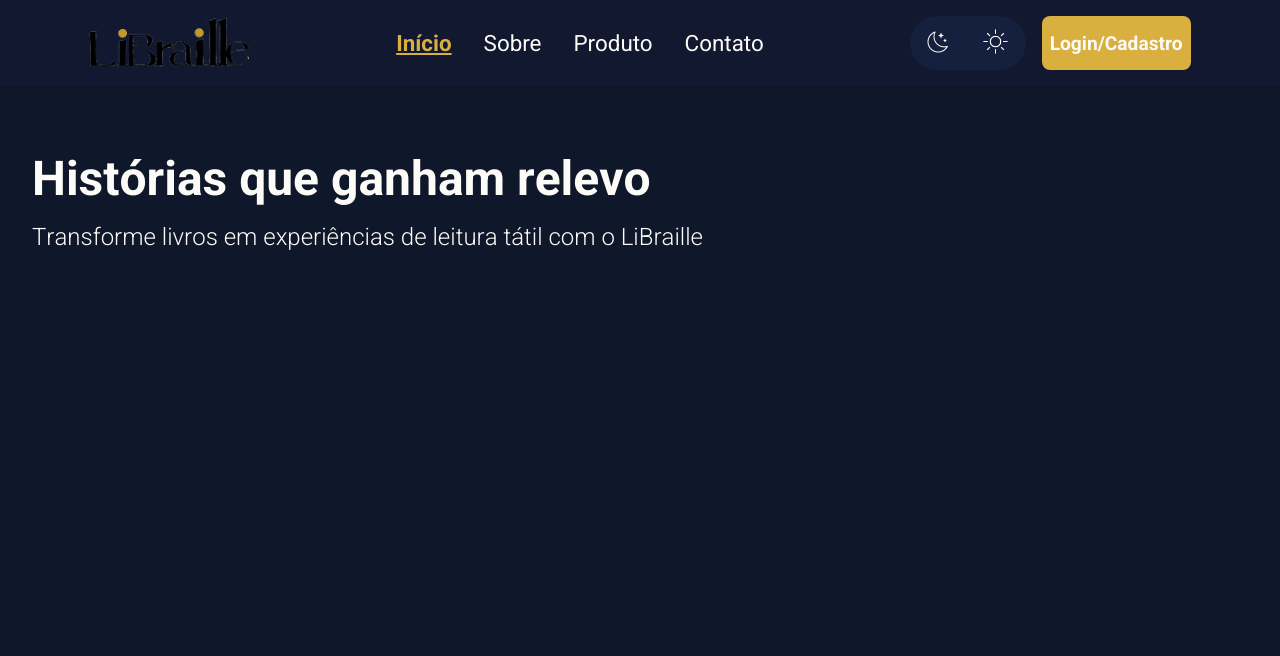
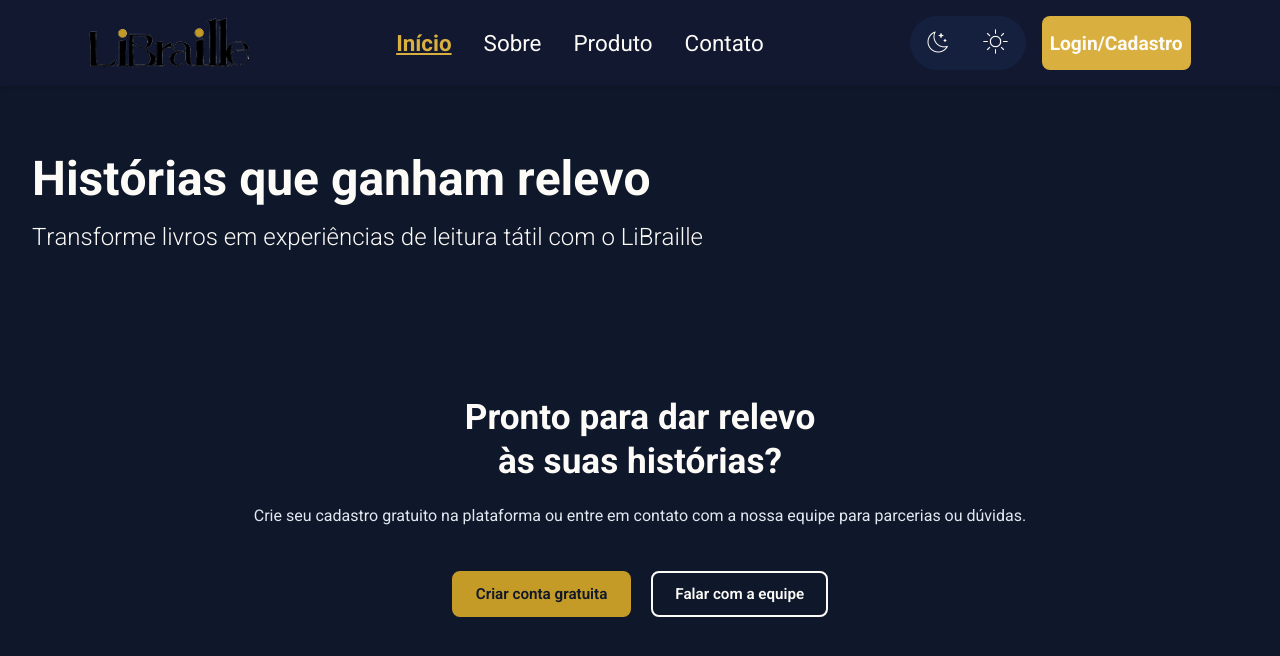
Before and after one commit to LiBraille/libraille-frontend, a React (Vite) app: page / in a window 1280 px wide. Shown: the top 656 px of the page. Built offline with nearby package versions, Linux system fonts and the light colour scheme.

Commit message:
feat: adicionar componente CallToAction à página Home e corrigir textos

```diff
--- a/src/components/CallToAction/CallToAction.css
+++ b/src/components/CallToAction/CallToAction.css
@@ -0,0 +1,80 @@
+.call-to-action {
+    width: 100%;
+    min-height: 420px;
+    padding: 80px 24px 40px;
+    display: flex;
+    flex-direction: column;
+    align-items: center;
+    justify-content: space-between;
+    gap: 35px;
+    background-color: #0f172A;
+    color: #FDFBF7;
+    text-align: center;
+}
+
+.cta-content{
+    width:100%;
+    max-width: 800px;
+    display: flex;
+    flex-direction: column;
+    align-items: center;
+}
+
+.cta-content h2{
+    color:#FDFBF7;
+    font-size: 2.2rem;
+    line-height: 1.25;
+    font-weight: 700;
+    margin-bottom: 20px;
+}
+
+.cta-content p{
+    max-height: 800px;
+    margin: 0 auto 30px;
+    font-size: 1rem;
+    line-height: 1.6;
+    color: #E2E8F0;
+}
+
+.cta-buttons{
+    display: flex;
+    flex-direction: row;
+    justify-content: center;
+    align-items: center;
+    gap: 20px;
+    flex-wrap: nowrap;
+    margin-top: 12px;
+}
+
+.cta-buttons button{
+    padding: 12px 22px;
+    border-radius: 8px;
+    font-size: 0.95rem;
+    font-weight: 600;
+    cursor: pointer;
+    transition: background-color 0.3s ease,
+    transform 0.3s ease;
+}
+
+.cta-primary{
+    background-color: #C59B27;
+    color: #0F172A;
+    border: 2px solid #C59B27;
+}
+
+.cta-primary:hover{
+    background-color: #0F172A;
+    color: #C59B27;
+    transform: translateY(-2px);
+}
+
+.cta-secondary{
+    background-color: #0F172A;
+    color: #FDFBF7;
+    border: 2px solid #FDFBF7;
+}
+
+.cta-secondary:hover{
+    background-color: #1D3557;
+
+}
--- a/src/components/CallToAction/CallToAction.jsx
+++ b/src/components/CallToAction/CallToAction.jsx
@@ -4,17 +4,18 @@ function CallToAction(){
     return(
         <section className="call-to-action">
             <div className="cta-content">
-                <h2>Pronto paradar relevo<br/>
+                <h2>Pronto para dar relevo<br/>
                 às suas histórias?</h2>
 
-                <p>Crie seu cadastro gratuito na plataforma ou entre em contato com a nossa equipepara parcerias ou dúvias.</p>
+                <p>Crie seu cadastro gratuito na plataforma ou entre em contato com a nossa equipe para parcerias ou dúvidas.</p>
 
                 <div className="cta-buttons">
-                    <button className="cta-primary">Criar conta gratutita</button>
+                    <button className="cta-primary">Criar conta gratuita</button>
                     <button className="cta-secondary"> Falar com a equipe</button>
                 </div>
-
             </div>
         </section>
     );
 }
+
+export default CallToAction;
--- a/src/pages/Home/Home.jsx
+++ b/src/pages/Home/Home.jsx
@@ -1,6 +1,7 @@
 import ScrambledText from '../../components/ScrambleText/ScrambledText';
 import NavBar from '../../components/navbar/Navbar';
 import Hero from '../../components/Hero/Hero';
+import CallToAction from '../../components/CallToAction/CallToAction';
 
 export default function Home() {
     return (
@@ -40,6 +41,7 @@ export default function Home() {
                 </ScrambledText>
                 </div>
             </main>
+            <CallToAction/>
         </>
     );
 }
```
